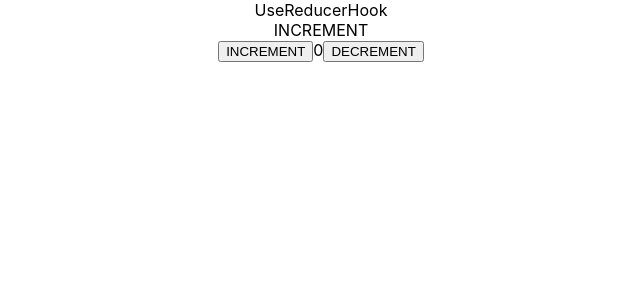
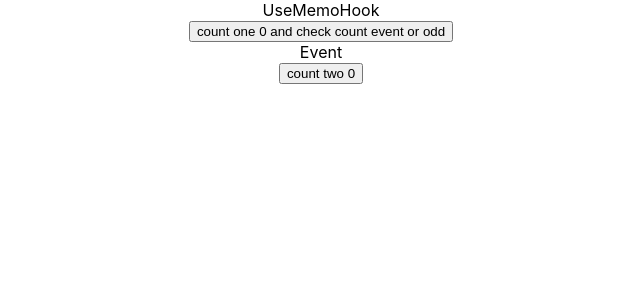
Before and after one commit to es-77/react-js-learn-app, a React (Create React App) app: page / in a window 1280 px wide. Shown: the top 300 px of the page, without its empty margins (319-959 px from the left). Built offline with nearby package versions, Linux system fonts and the light colour scheme.

Commit message:
use memo hook

```diff
--- a/src/App.js
+++ b/src/App.js
@@ -19,9 +19,9 @@ function App() {
       {/* <StateHook /> */}
       {/* <UseEffectHook /> */}
       {/* <UseContextHook /> */}
-      <UseReducerHook />
-      {/*<UseMemoHook />
-      <UseCallBackHook />
+      {/* <UseReducerHook /> */}
+      <UseMemoHook />
+      {/*<UseCallBackHook />
       <UseRefHook />
       <UseImperativeHook />
       <UseLayoutEffectHook />
--- a/src/hooks_components/UseMemoHook.js
+++ b/src/hooks_components/UseMemoHook.js
@@ -1,9 +1,29 @@
-import React from 'react'
+import React, { useMemo, useState } from 'react'
 
 export default function UseMemoHook() {
+    const [countOne, setCountOne] = useState(0);
+    const [countTow, setCountTow] = useState(0);
+    // if we use some calcution like this then we see other button will give delay  so we use useMemo hook to solve this problem
+    // const isEvent = () => {
+    //     for (let i = 0; i < 1000000000; i++) { }
+    //     return countOne % 2 === 0;
+    // }
+
+    // use useMemo hook
+    const isEvent = useMemo(() => {
+        for (let i = 0; i < 1000000000; i++) { }
+        return countOne % 2 === 0;
+    }, [countOne])
     return (
         <div>
             UseMemoHook
+            <br />
+            <button onClick={(e) => setCountOne(countOne + 1)} >count one {countOne} and check count event or odd</button>
+            <br />
+            {isEvent ? 'Event' : 'Odd'}
+            <br />
+            <button onClick={(e) => setCountTow(countTow + 1)}>count two {countTow}</button>
+
         </div>
     )
 }
```
